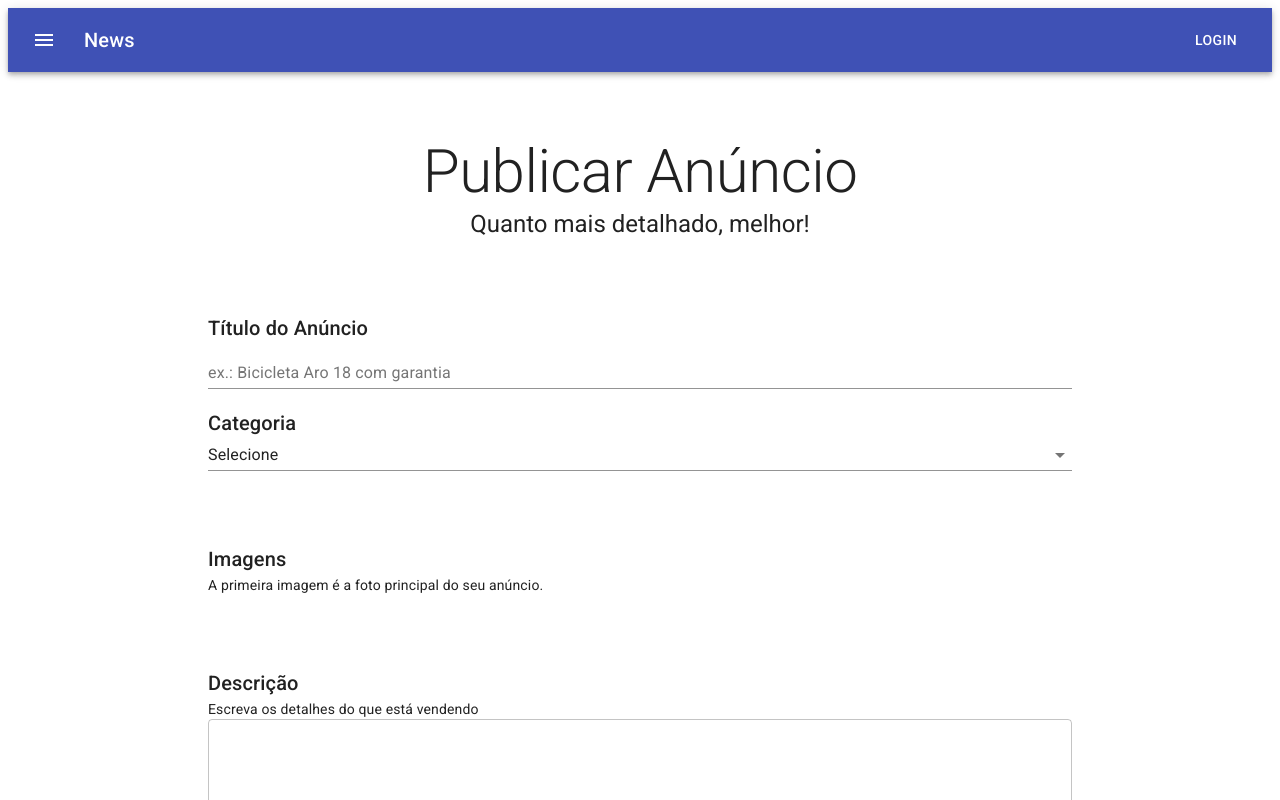
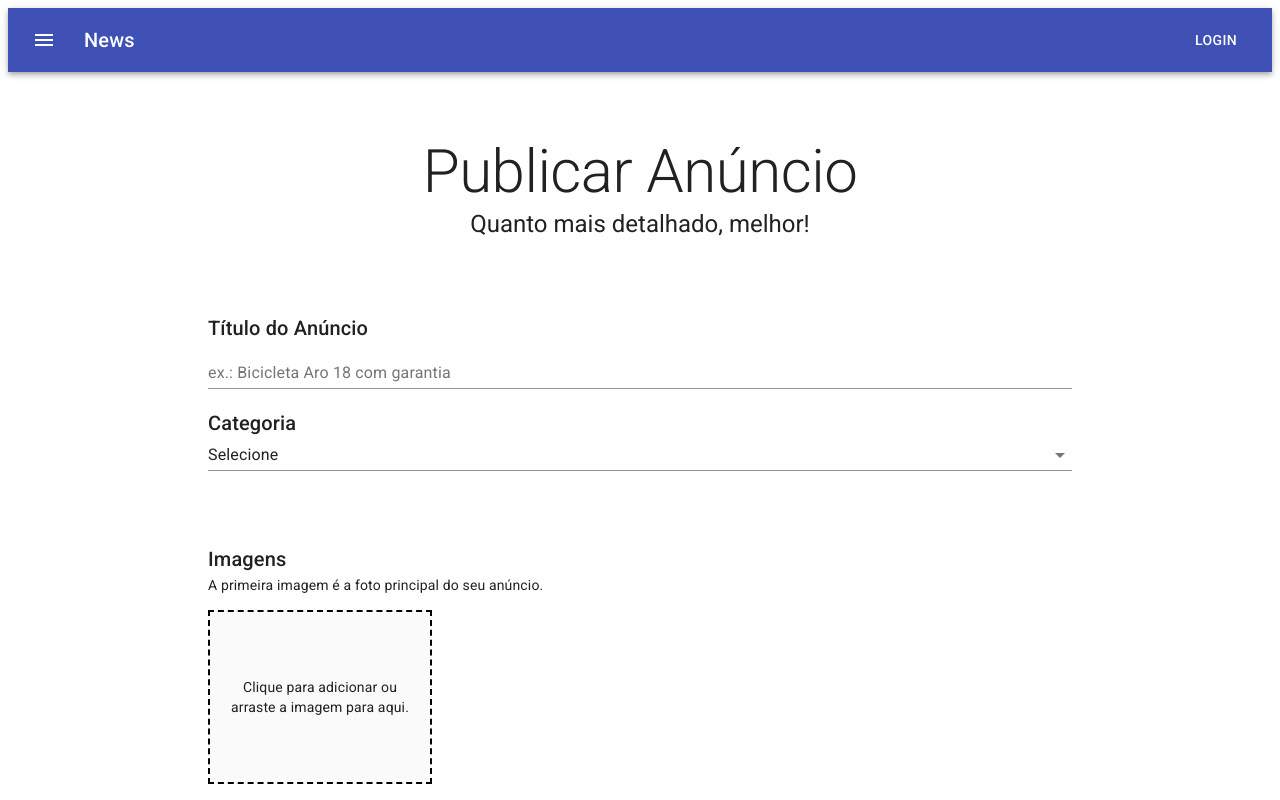
Before and after one commit to hamiltontborges/anunx, a Next.js app: page /user/publish in a window 1280 px wide. Shown: the top 800 px of the page. Built offline with nearby package versions, Linux system fonts and the light colour scheme.

Commit message:
adiconando feature de upload de  imagens (front)

```diff
--- a/package.json
+++ b/package.json
@@ -12,7 +12,8 @@
     "@material-ui/icons": "^4.11.2",
     "next": "12.0.9",
     "react": "17.0.2",
-    "react-dom": "17.0.2"
+    "react-dom": "17.0.2",
+    "react-dropzone": "^11.5.3"
   },
   "devDependencies": {
     "eslint": "8.7.0",
--- a/pages/user/publish.js
+++ b/pages/user/publish.js
@@ -2,14 +2,22 @@
     Box,
     Button,
     Container,
+    IconButton,
     Select,
     TextField,
     Typography,
 } from '@material-ui/core'
+
+import { useState } from 'react'
+import { useDropzone } from 'react-dropzone'
 import { makeStyles } from '@material-ui/core/styles'
+import { DeleteForever } from '@material-ui/icons'
 import TemplateDefault from '../../src/templates/Default'
 
 const useStyles = makeStyles(theme => ({
+    mask: {},
+    mainImage: {},
+
     container: {
         padding: theme.spacing(8, 0, 6),
     },
@@ -19,11 +27,81 @@
     },
     boxContainer: {
         paddingBottom: theme.spacing(3),
-    }
+    },
+    thumbsContainer: {
+        display: 'flex',
+        flexWrap: 'wrap',
+        marginTop: 15,
+    },
+    dropzone: {
+        display: 'flex',
+        justifyContent: 'center',
+        alignItems: 'center',
+        textAlign: 'center',
+        padding: 10,
+        margin: '0 15px 15px 0',
+        width: 200,
+        height: 150,
+        backgroundColor: theme.palette.background.default,
+        border: '2px dashed black'
+    },
+    thumb: {
+        position: 'relative',
+        width: 200,
+        height: 150,
+        backgroundSize: 'cover',
+        margin: '0 15px 15px 0',
+        backgroundPosition: 'center center',
+
+        '&:hover $mask': {
+            display: 'flex',
+        },
+
+        '& $mainImage': {
+            backgroundColor: 'blue',
+            padding: '6px 10px',
+            position: 'absolute',
+            borderRadius: '0 3px 0 0',
+            bottom: 0,
+            left: 0,
+        },
+
+        '& $mask': {
+            display: 'none',
+            justifyContent: 'center',
+            alignItems: 'center',
+            backgroundColor: 'rgba(0, 0, 0, 0.7)',
+            width: '100%',
+            height: '100%',
+        }
+    },
 }))
 
 const Publish = () => {
     const classes = useStyles()
+    const [files, setFiles] = useState([])
+
+
+    const { getRootProps, getInputProps } = useDropzone({
+        accept: 'image/*',
+        onDrop: (acceptedFile) => {
+
+            const newFiles = acceptedFile.map(file => {
+                return Object.assign(file, {
+                    preview: URL.createObjectURL(file)
+                })
+            })
+            setFiles([
+                ...files,
+                ...newFiles,
+            ])
+        }
+    })
+
+    const handleRemoveFile = fileName => {
+        const newFileState = files.filter(file => file.name !== fileName)
+        setFiles(newFileState)
+    }
 
     return (
         <TemplateDefault>
@@ -81,6 +159,41 @@
                     <Typography component="div" variant="body2" color="textPrimary">
                         A primeira imagem é a foto principal do seu anúncio.
                     </Typography>
+                    <Box className={classes.thumbsContainer}>
+                        <Box className={classes.dropzone} {...getRootProps()}>
+                            <input {...getInputProps()} />
+                            <Typography variant="body2" color="textPrimary">
+                                Clique para adicionar ou arraste a imagem para aqui.
+                            </Typography>
+                        </Box>
+
+                        {
+                            files.map((file, index) => (
+                                <Box
+                                    key={file.name}
+                                    className={classes.thumb}
+                                    style={{ backgroundImage: `url(${file.preview})` }}
+                                >
+                                    {
+                                        index === 0 ?
+                                            <Box className={classes.mainImage}>
+                                                <Typography variant="body2" color="secondary">
+                                                    Principal
+                                                </Typography>
+                                            </Box>
+                                            : null
+                                    }
+
+                                    <Box className={classes.mask}>
+                                        <IconButton color="secondary" onClick={() => handleRemoveFile(file.name)}>
+                                            <DeleteForever fontSize='large'></DeleteForever>
+                                        </IconButton>
+                                    </Box>
+                                </Box>
+                            ))
+                        }
+
+                    </Box>
                 </Box>
             </Container>
 
--- a/src/theme.js
+++ b/src/theme.js
@@ -4,6 +4,9 @@
     palette: {
         primary: {
             main: '#000000',
+        },
+        secondary: {
+            main: '#ffffff'
         },
         background: {
             default: 'rgb(242, 244, 245)',
```
Also changed, not shown: 1 other file (tests, documents, lock files or other folders).
